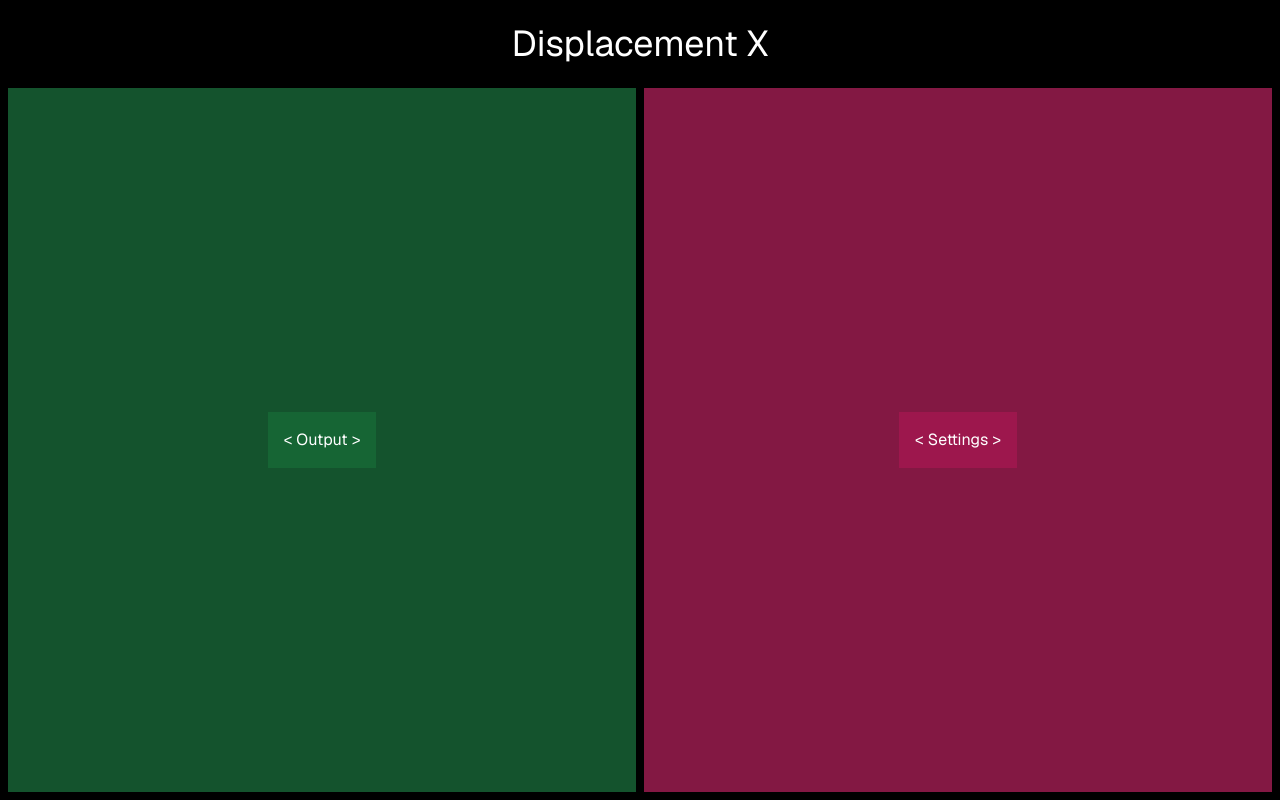
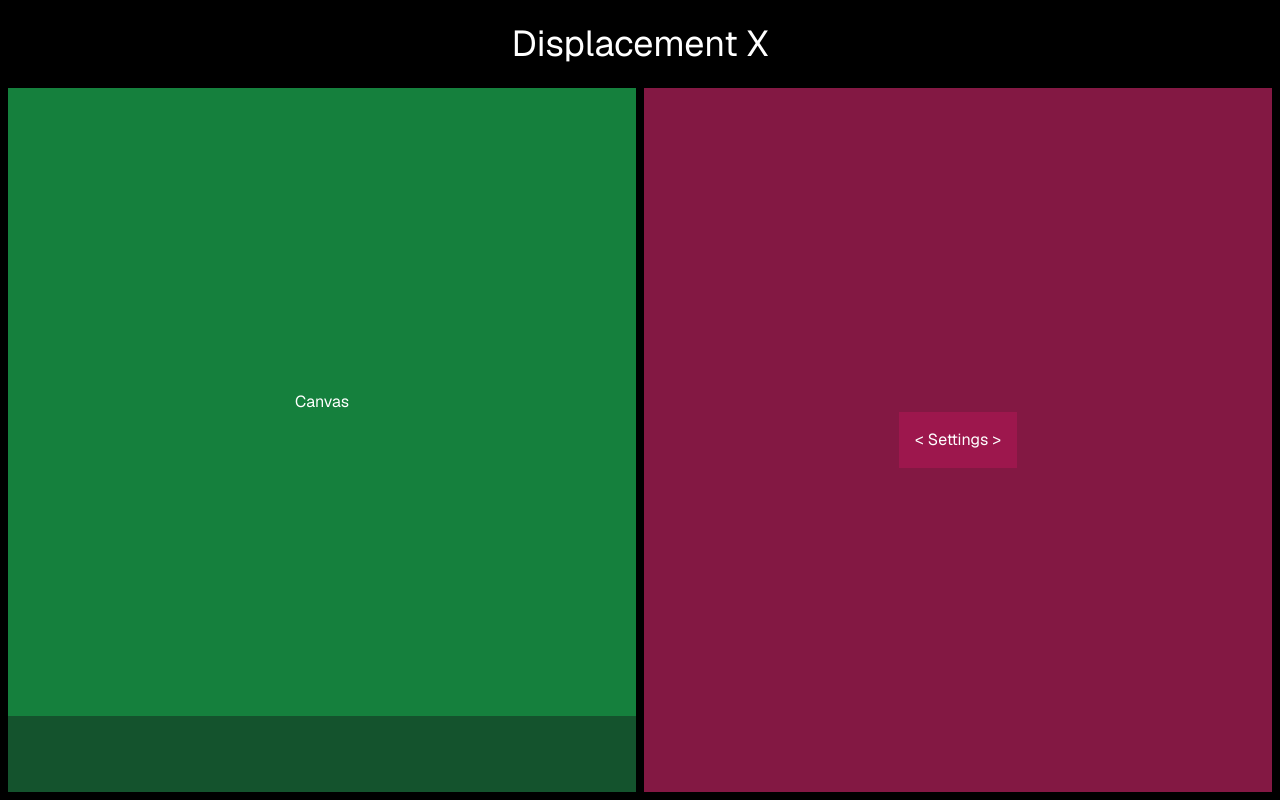
Before and after one commit to satelllte/displacementx, a Next.js app: page / in a window 1280 px wide. Built offline with nearby package versions, Linux system fonts and the light colour scheme.

Commit message:
canvas positioning

```diff
--- a/src/app/page.tsx
+++ b/src/app/page.tsx
@@ -12,8 +12,10 @@ export default function Home() {
         </h1>
       </header>
       <main className='flex flex-1 gap-2 px-2 pb-2'>
-        <div className='flex flex-1 items-center justify-center bg-green-900'>
-          <Output />
+        <div className='relative flex flex-1 items-start bg-green-900 max-md:justify-center'>
+          <div className='flex aspect-square w-full max-w-2xl items-center justify-center bg-green-700'>
+            Canvas
+          </div>
         </div>
         <div className='flex flex-1 items-center justify-center bg-pink-900 max-md:hidden'>
           <Settings />
@@ -28,10 +30,6 @@ export default function Home() {
   );
 }
 
-function Output() {
-  return <div className='bg-green-800 p-4'>{`< Output >`}</div>;
-}
-
 function Settings() {
   return <div className='bg-pink-800 p-4'>{`< Settings >`}</div>;
 }
```
